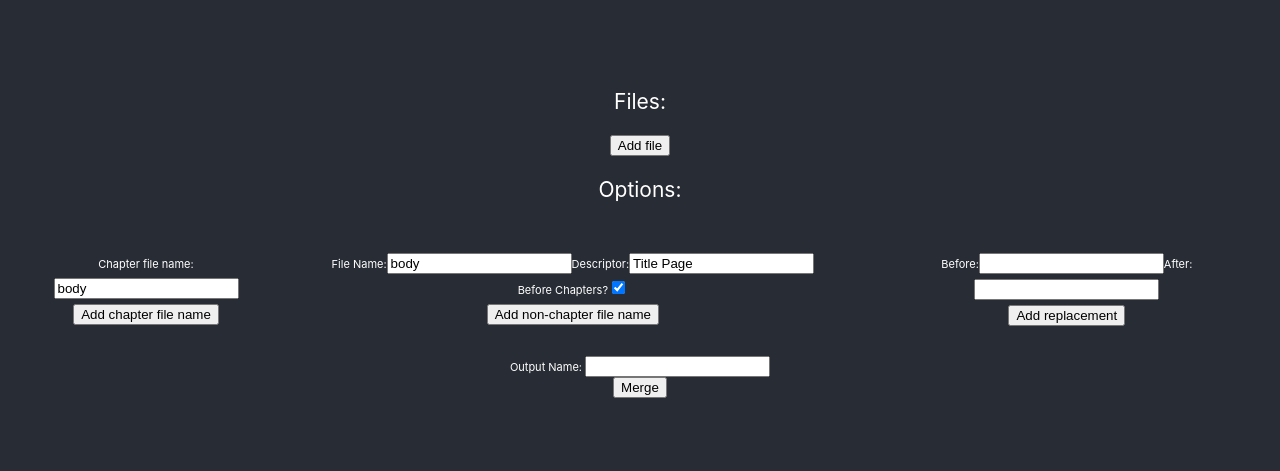
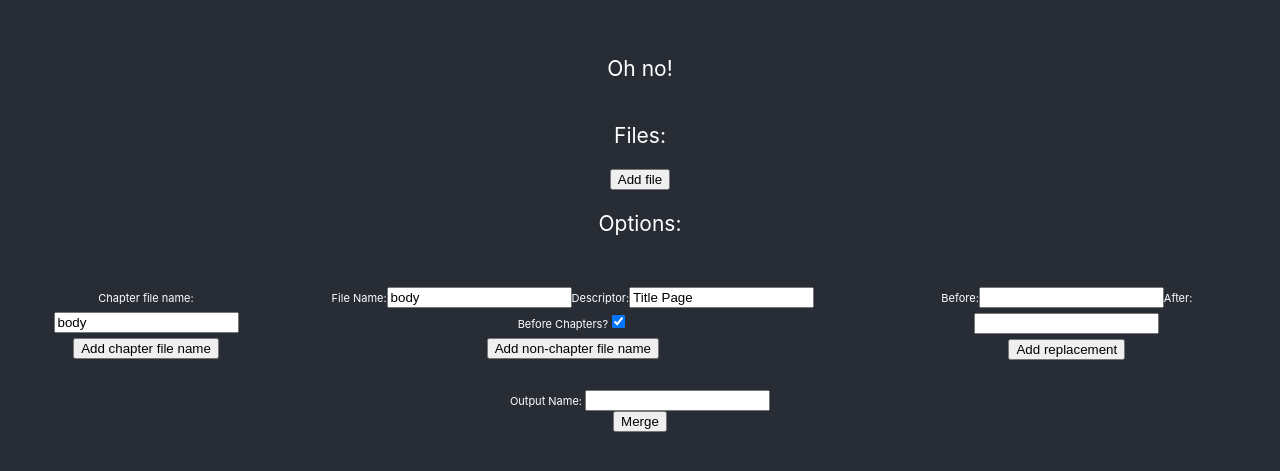
Before and after one commit to katie-morrison/epub-manip-front, a React (Create React App) app: page / in a window 1280 px wide. Shown: the part 167-638 px from the top of the page. Built offline with nearby package versions, Linux system fonts and the light colour scheme.

Commit message:
bad commit that shouldnt make it to cloudflare

```diff
--- a/src/App.js
+++ b/src/App.js
@@ -10,6 +10,7 @@ function App() {
   return (
     <div className="App">
       <header className="App-header">
+        <p>Oh no!</p>
         <p>Files:</p>
         <div id="fileContainer"></div>
         <button id="addFile" type="button" onClick={add_file_input}>Add file</button>
```
Also changed, not shown: 1 other file (tests, documents, lock files or other folders).
